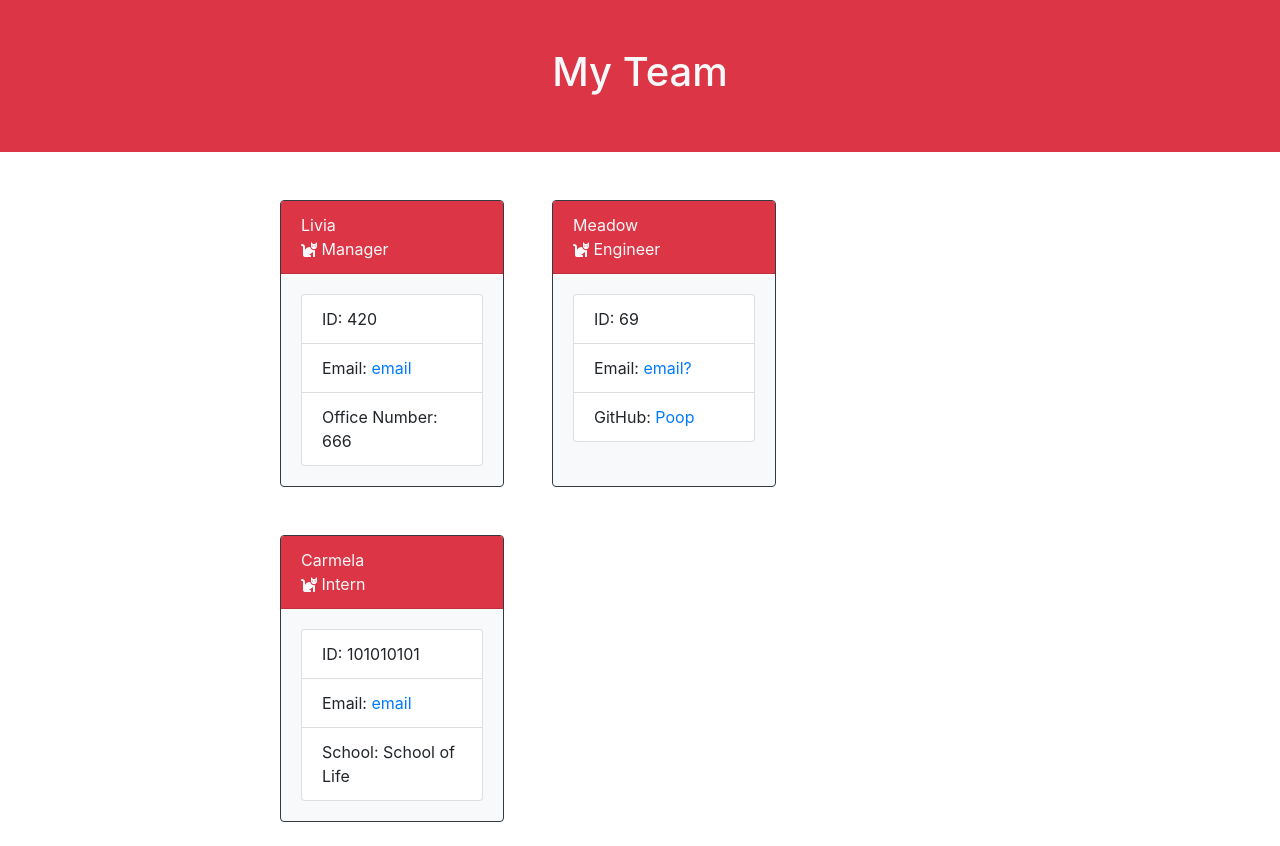
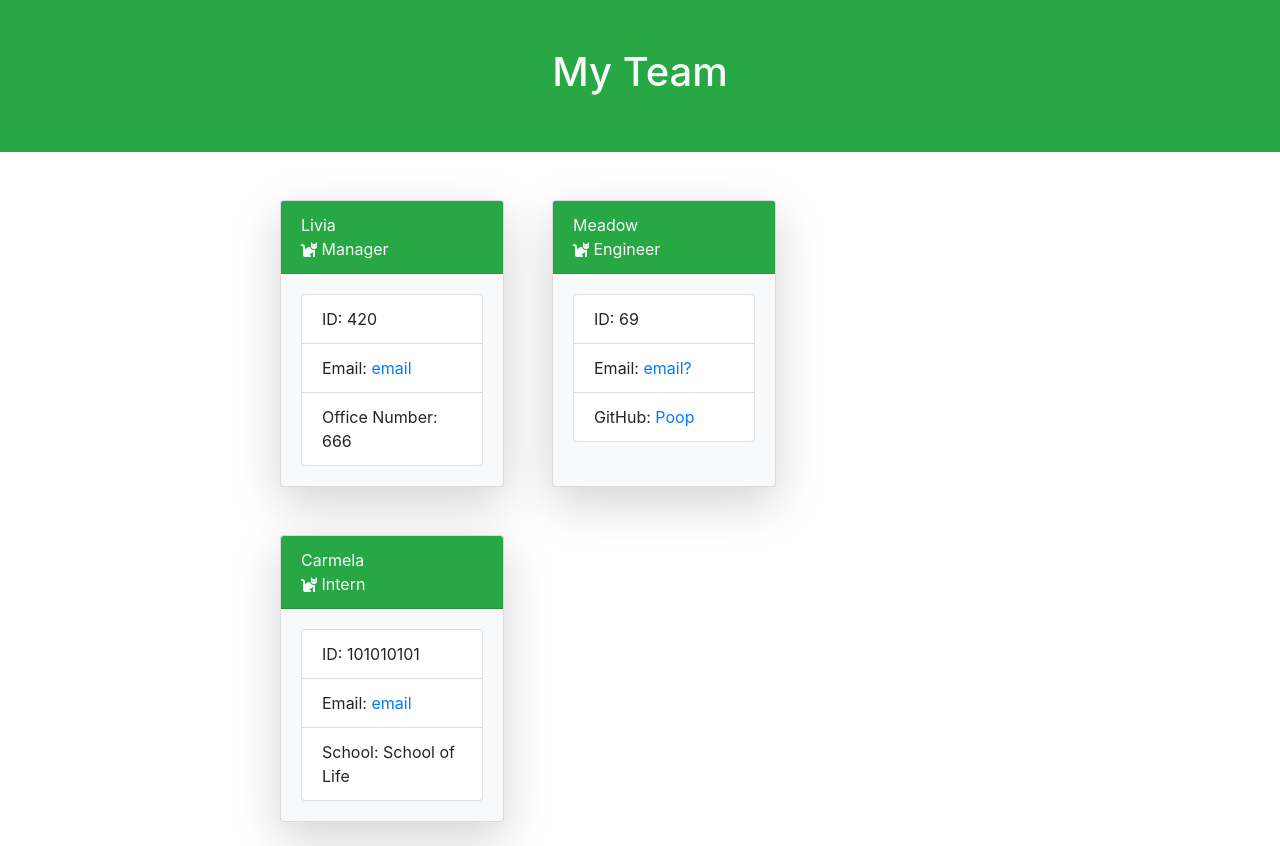
Before and after one commit to misha244/team-html-generator, a website: page template.html in a window 1280 px wide. Drawn offline with nearby package versions, Linux system fonts and the light colour scheme.

Commit message:
change colours

```diff
--- a/template.html
+++ b/template.html
@@ -17,15 +17,15 @@
     />
   </head>
   <body>
-    <header class="navbar justify-content-center bg-danger mb-4 p-5">
+    <header class="navbar justify-content-center bg-success mb-4 p-5">
       <h1 class="text-light">My Team</h1>
     </header>
 
     <div class="container justify-content-center" style="max-width: 60vw">
       <div class="row">
         <!--Manager card-->
-        <div class="card m-4 bg-light border-dark" style="width: 14rem">
-          <div class="col card-header bg-danger text-light">
+        <div class="shadow-lg card m-4 bg-light" style="width: 14rem">
+          <div class="col card-header bg-success text-light">
             Livia
             <div><i class="fas fa-cat"></i> Manager</div>
           </div>
@@ -41,8 +41,8 @@
         </div>
 
         <!--Engineer card-->
-        <div class="card m-4 bg-light border-dark" style="width: 14rem">
-          <div class="col card-header bg-danger text-light">
+        <div class="shadow-lg card m-4 bg-light" style="width: 14rem">
+          <div class="col card-header bg-success text-light">
             Meadow
             <div><i class="fas fa-cat"></i> Engineer</div>
           </div>
@@ -60,8 +60,8 @@
         </div>
 
         <!--Intern card-->
-        <div class="card m-4 bg-light border-dark" style="width: 14rem">
-          <div class="col card-header bg-danger text-light">
+        <div class="shadow-lg card m-4 bg-light" style="width: 14rem">
+          <div class="col card-header bg-success text-light">
             Carmela
             <div><i class="fas fa-cat"></i> Intern</div>
           </div>
```
